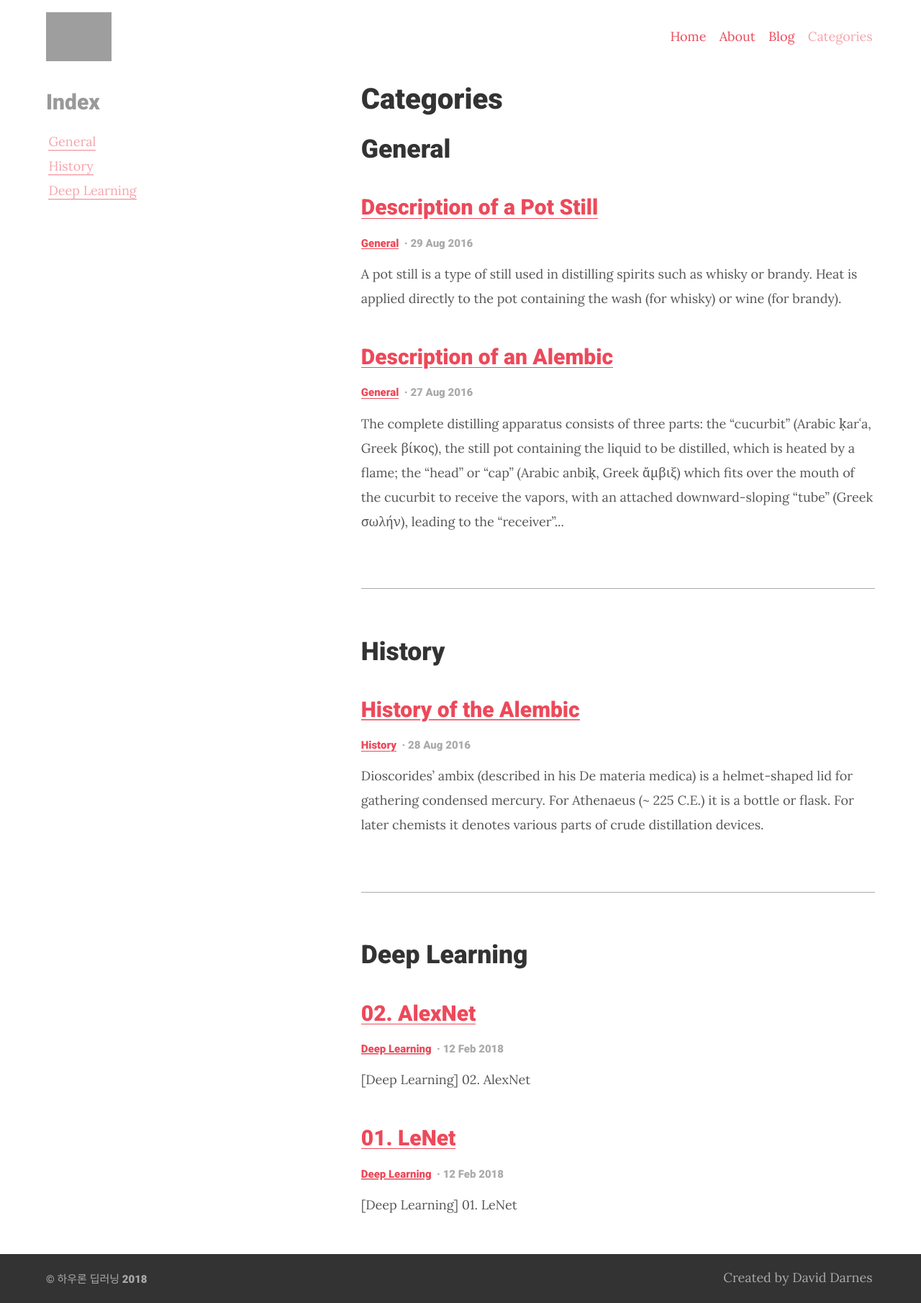
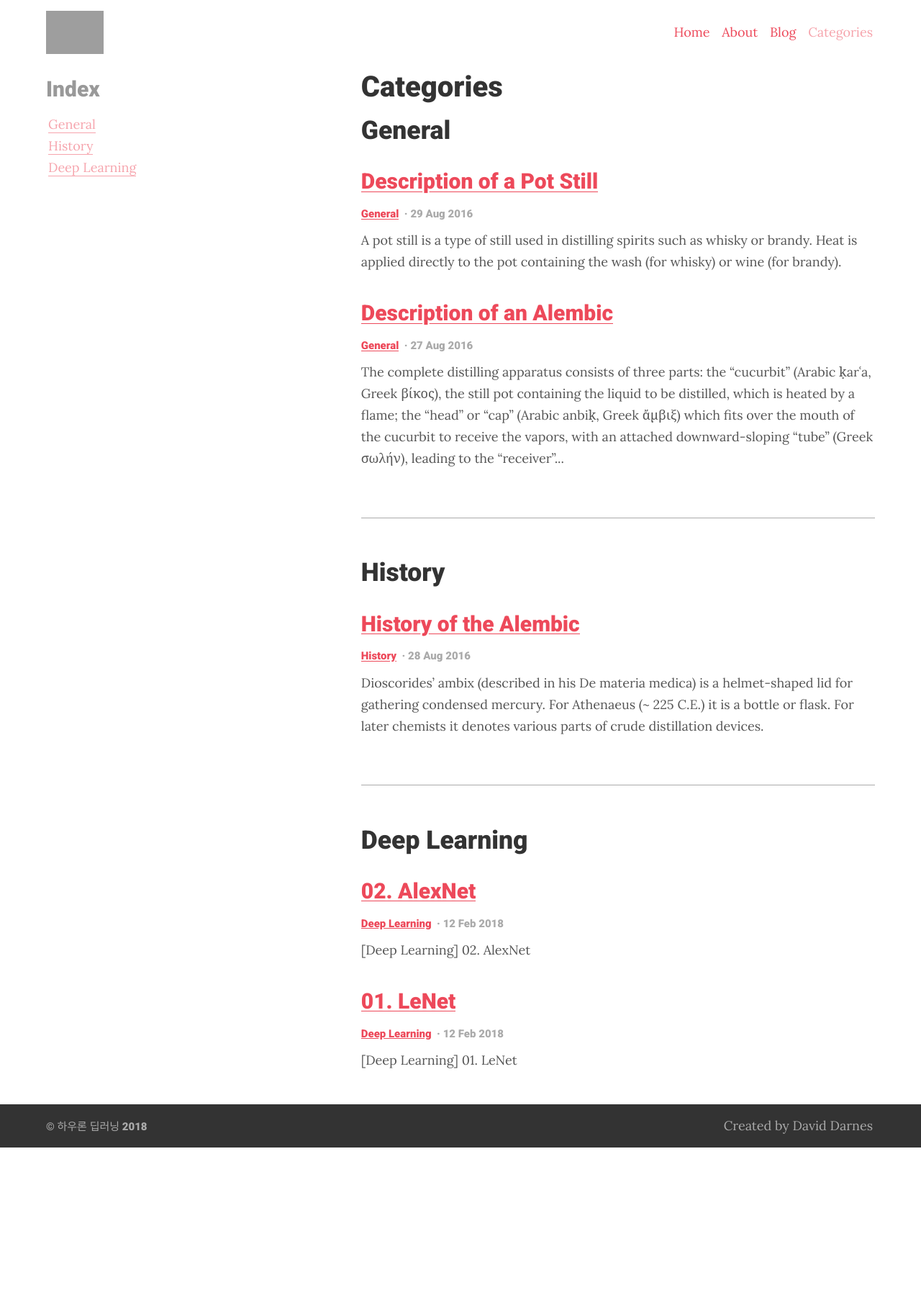
Before and after one commit to Haawron/Haawron.github.io, a Jekyll site: the page built from categories.md, in a window 1280 px wide. Shown: the whole page at 72% size. Built offline with Jekyll 4.4.1, drawn with Linux system fonts in a browser that asks for light colours; some web fonts are replaced; after the commit the page ends 1594 px from its top, so only the background shows below that; grey boxes are pictures that could not be loaded.

Commit message:
rootsize(줄간격) 바꿈

```diff
--- a/_sass/sassline-base/_modular-scale.scss
+++ b/_sass/sassline-base/_modular-scale.scss
@@ -10,7 +10,7 @@ $modular-scale: (
     gamma:   22.4,
     delta:   20.0,
     epsilon: 17.9,
-    zeta:    16.0,
+    zeta:    16.0,  // 사실상 font-size, 글씨 크기 여기로 오셈, 여기 바꾸면 됨.
     eta:     14.3,
     theta:   12.8,
     iota:    11.5
--- a/_sass/sassline-base/_variables.scss
+++ b/_sass/sassline-base/_variables.scss
@@ -15,13 +15,13 @@ $breakpoints: (
 
 // Root font-sizes for each breakpoint. Set to half desired line-height of body text.
 // ! Make sure to have as many sizes as breakpoints above.
-// 얘넨 수정해도 line height(거의 줄 간격 역할)만 바뀜
+// 얘넨 수정해도 line-height(거의 줄 간격 역할)만 바뀜
 $rootsizes: (
   rootsize-0: 12,   // 24px line-height body text
   rootsize-1: 14,   // 28px line-height body text
   rootsize-2: 15,   // 30px line-height body text
-  rootsize-3: 17,   // 34px line-height body text
-  rootsize-4: 19    // 38px line-height body text
+  rootsize-3: 15,   // 34px line-height body text
+  rootsize-4: 15    // 38px line-height body text
 ) !default;
 
 // Set the optimum line-length for your text (based on typeface).
```
